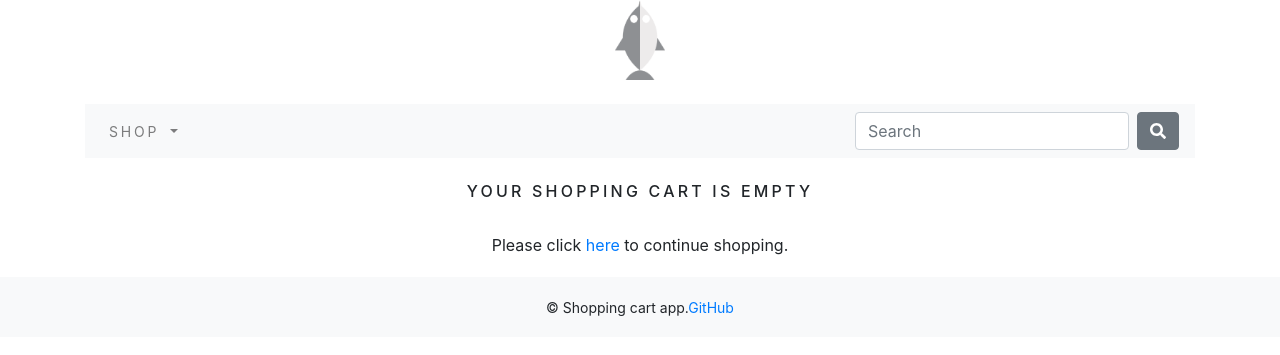
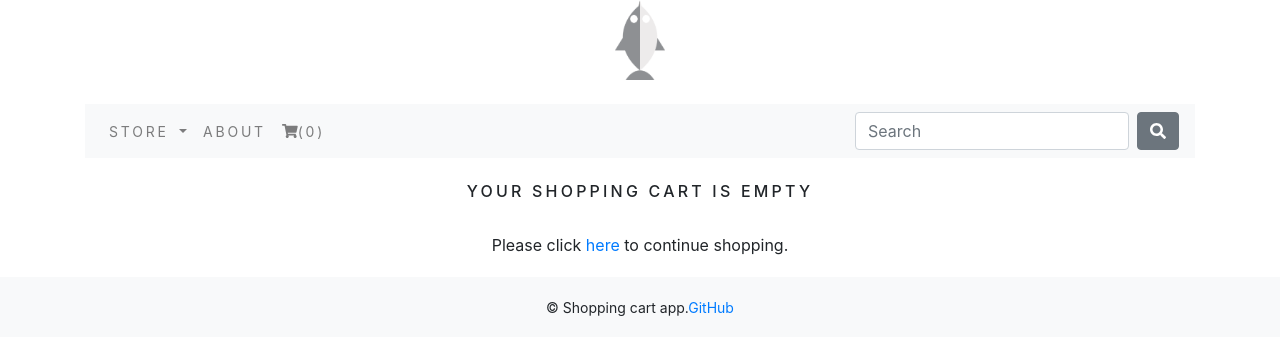
Before and after one commit to nexto123/ecommerce-assignments, a Django app: template cart/templates/cart.html in a window 1280 px wide. Shown: the top 355 px of the page. Run offline with Django 3.2, Linux system fonts and the light colour scheme; the template is opened without the code that fills it, so the values that code supplies are empty; parts of the project's set-up code (start-up, migrations or seed data) failed here and were passed over; some libraries are stand-ins or nearby versions.

Commit message:
shop/templates/navbar.html

```diff
--- a/shop/templates/navbar.html
+++ b/shop/templates/navbar.html
@@ -7,7 +7,7 @@
     <ul class="navbar-nav mr-auto">
       <li class="nav-item dropdown {% if 'shop' in request.path %}active{% endif %}">
         <a class="nav-link dropdown-toggle" href="#" id="navbarDropdown" role="button" data-toggle="dropdown" aria-haspopup="true" aria-expanded="false">
-          Shop
+          Store
         </a>
         <div class="dropdown-menu" aria-labelledby="navbarDropdown">
           <a class="dropdown-item" href="{% url 'shop:allProdCat' %}">All Products</a>
@@ -16,12 +16,19 @@
           {% endfor %}
         </div>
       </li>
+      <a class="nav-item nav-link about" href="{% url 'shop:about' %}">ABOUT</a>
       {% if item_count > 0 %}
         <li class="nav-item">
           <a class="nav-link" href="{% url 'cart:cart_detail' %}"><i class="fas fa-shopping-cart"></i>({{item_count}})</a>
         </li>
+      {% else %}
+      <li class="nav-item">
+          <a class="nav-link" href="{% url 'cart:cart_detail' %}"><i class="fas fa-shopping-cart"></i>(0)</a>
+      </li>
       {% endif %}
     </ul>
+
+    <br>
     <form class="form-inline my-2 my-lg-0" action="{% url 'search_app:searchResult' %}" method="get">
       {% csrf_token %}
       <input class="form-control mr-sm-2" type="search" placeholder="Search" aria-label="Search" name="q">
```
